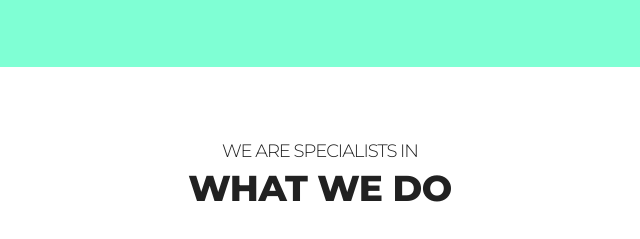
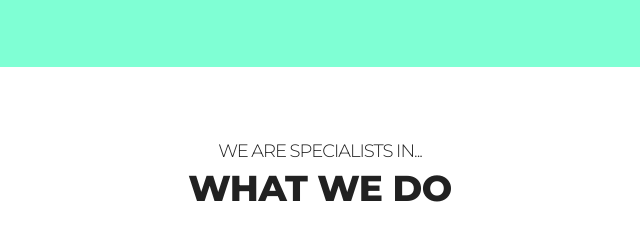
Before and after one commit to mmetsamoloto/constra, a plain HTML site: page index.html in a window 1280 px wide. Shown: the part 1781-2020 px from the top of the page, 320-960 px from the left. Drawn offline with nearby package versions, Linux system fonts and the light colour scheme; some packages are replaced by stand-ins of ours.

Commit message:
index commit

```diff
--- a/index.html
+++ b/index.html
@@ -479,7 +479,7 @@
   <div class="container">
     <div class="row text-center">
         <div class="col-12">
-          <h2 class="section-title">We Are Specialists In</h2>
+          <h2 class="section-title">We Are Specialists In...</h2>
           <h3 class="section-sub-title">What We Do</h3>
         </div>
     </div>
```
